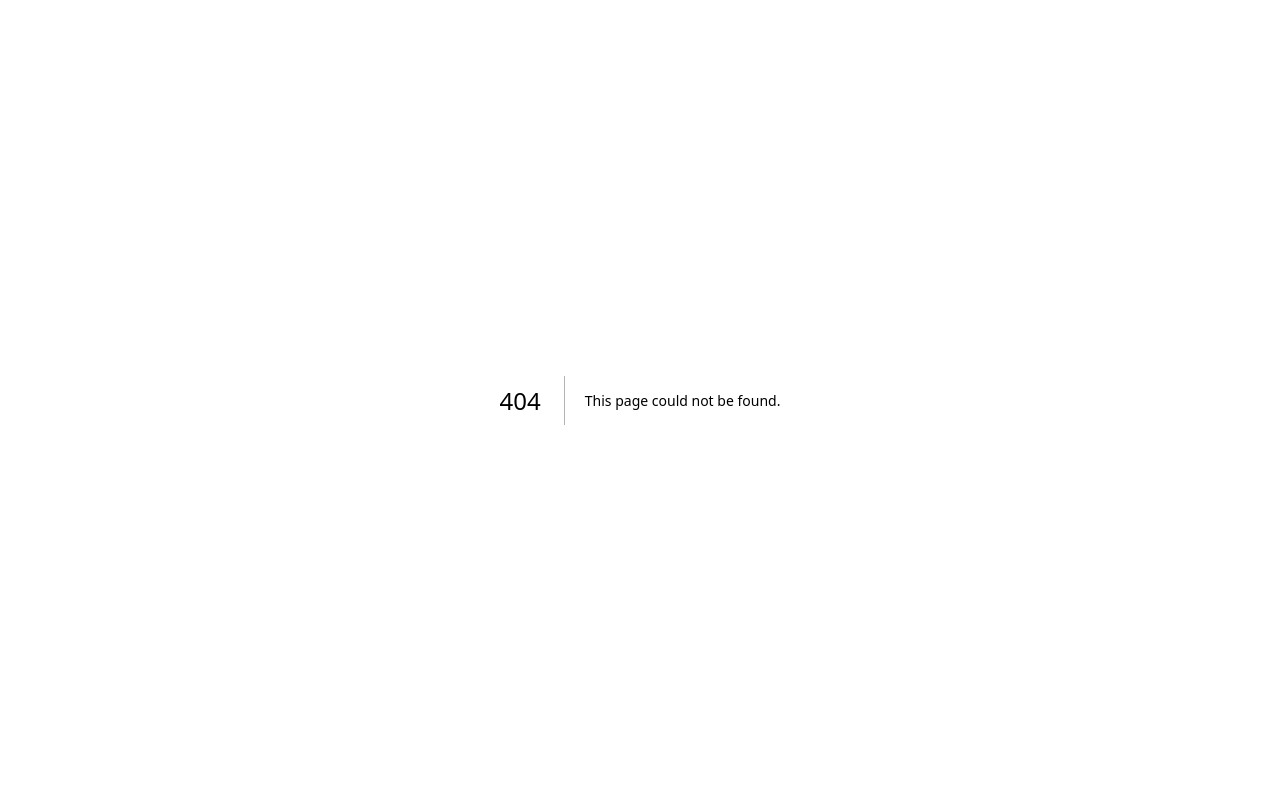
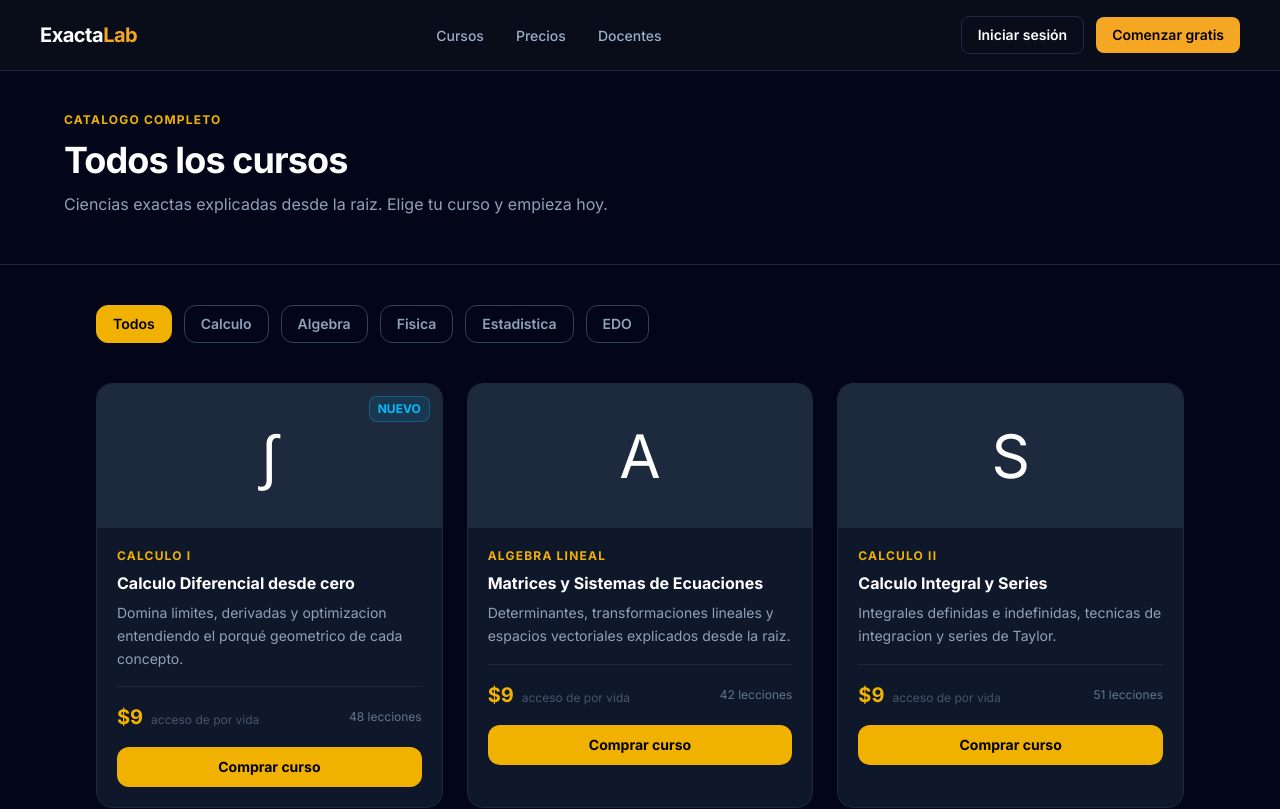
Before and after one commit to Chrisantyha/academia-matematich, a Next.js app: page /cursos in a window 1280 px wide. Before the commit this address had no page. Shown: the top 809 px of the page. Built offline with nearby package versions, Linux system fonts and the light colour scheme.

Commit message:
feat: cerrar sesion funcional con Supabase

```diff
--- a/app/(dashboard)/alumno/page.tsx
+++ b/app/(dashboard)/alumno/page.tsx
@@ -1,3 +1,4 @@
+import LogoutButton from '@/components/auth/LogoutButton'
 import Link from 'next/link'
 
 const cursosEnProgreso = [
@@ -61,9 +62,7 @@ export default function AlumnoDashboard() {
             <a className="flex items-center gap-3 px-3 py-2 rounded-lg text-slate-400 hover:text-white hover:bg-slate-800 font-medium text-sm cursor-pointer transition-colors">
               <span>⚙️</span> Configuracion
             </a>
-            <a className="flex items-center gap-3 px-3 py-2 rounded-lg text-slate-400 hover:text-red-400 hover:bg-slate-800 font-medium text-sm cursor-pointer transition-colors">
-              <span>🚪</span> Cerrar sesion
-            </a>
+            <LogoutButton />
           </div>
         </aside>
 
--- /dev/null
+++ b/app/cursos/page.tsx
@@ -0,0 +1,128 @@
+import Link from 'next/link'
+import Navbar from '@/components/layout/Navbar'
+
+const cursos = [
+  { icono: '∫', tag: 'Calculo I', nombre: 'Calculo Diferencial desde cero', lecciones: 48, precio: '$9', nuevo: true, descripcion: 'Domina limites, derivadas y optimizacion entendiendo el porqué geometrico de cada concepto.' },
+  { icono: 'A', tag: 'Algebra Lineal', nombre: 'Matrices y Sistemas de Ecuaciones', lecciones: 42, precio: '$9', nuevo: false, descripcion: 'Determinantes, transformaciones lineales y espacios vectoriales explicados desde la raiz.' },
+  { icono: 'S', tag: 'Calculo II', nombre: 'Calculo Integral y Series', lecciones: 51, precio: '$9', nuevo: false, descripcion: 'Integrales definidas e indefinidas, tecnicas de integracion y series de Taylor.' },
+  { icono: '⚡', tag: 'Fisica I', nombre: 'Mecanica Clasica', lecciones: 38, precio: '$9', nuevo: true, descripcion: 'Cinematica, dinamica, trabajo y energia con modelado matematico real.' },
+  { icono: 'D', tag: 'Calculo III', nombre: 'Calculo Multivariable', lecciones: 44, precio: '$9', nuevo: false, descripcion: 'Funciones de varias variables, gradientes, integrales multiples y teorema de Stokes.' },
+  { icono: 'P', tag: 'Algebra', nombre: 'Funciones y Polinomios', lecciones: 36, precio: '$9', nuevo: false, descripcion: 'Funciones, polinomios, logaritmos y trigonometria. La base solida que todo universitario necesita.' },
+  { icono: '∇', tag: 'EDO', nombre: 'Ecuaciones Diferenciales', lecciones: 39, precio: '$9', nuevo: false, descripcion: 'Metodos de resolucion de EDO con aplicaciones en fisica e ingenieria.' },
+  { icono: '🔋', tag: 'Fisica II', nombre: 'Electromagnetismo', lecciones: 41, precio: '$9', nuevo: false, descripcion: 'Campos electricos y magneticos, ley de Gauss, induccion electromagnetica.' },
+  { icono: '📊', tag: 'Estadistica', nombre: 'Probabilidad y Estadistica', lecciones: 35, precio: '$9', nuevo: true, descripcion: 'Distribuciones, inferencia estadistica y regresion con ejemplos reales.' },
+]
+
+const categorias = ['Todos', 'Calculo', 'Algebra', 'Fisica', 'Estadistica', 'EDO']
+
+export default function CursosPage() {
+  return (
+    <main className="min-h-screen bg-slate-950 text-white">
+      <Navbar />
+
+      {/* HEADER */}
+      <div className="pt-28 pb-12 px-8 border-b border-slate-800">
+        <div className="max-w-6xl mx-auto">
+          <div className="text-xs font-bold uppercase tracking-widest text-yellow-500 mb-3">
+            Catalogo completo
+          </div>
+          <h1 className="text-4xl font-bold tracking-tight mb-3">
+            Todos los cursos
+          </h1>
+          <p className="text-slate-400 max-w-xl">
+            Ciencias exactas explicadas desde la raiz. Elige tu curso y empieza hoy.
+          </p>
+        </div>
+      </div>
+
+      <div className="max-w-6xl mx-auto px-8 py-10">
+
+        {/* FILTROS */}
+        <div className="flex gap-3 flex-wrap mb-10">
+          {categorias.map((cat) => (
+            <button
+              key={cat}
+              className={`px-4 py-2 rounded-xl text-sm font-semibold border transition-colors ${
+                cat === 'Todos'
+                  ? 'bg-yellow-500 text-black border-yellow-500'
+                  : 'bg-transparent text-slate-400 border-slate-700 hover:border-slate-500 hover:text-white'
+              }`}
+            >
+              {cat}
+            </button>
+          ))}
+        </div>
+
+        {/* GRID DE CURSOS */}
+        <div className="grid grid-cols-1 md:grid-cols-2 lg:grid-cols-3 gap-6">
+          {cursos.map((c) => (
+            <div
+              key={c.nombre}
+              className="bg-slate-900 border border-slate-800 rounded-2xl overflow-hidden cursor-pointer hover:-translate-y-1 hover:border-yellow-500/40 transition-all group"
+            >
+              {/* THUMBNAIL */}
+              <div className="h-36 bg-slate-800 flex items-center justify-center text-6xl relative">
+                {c.icono}
+                <div className="absolute inset-0 bg-yellow-500/10 opacity-0 group-hover:opacity-100 transition-opacity flex items-center justify-center">
+                  <span className="text-3xl">▶</span>
+                </div>
+                {c.nuevo && (
+                  <span className="absolute top-3 right-3 bg-sky-400/10 text-sky-400 text-xs font-bold px-2 py-1 rounded-lg border border-sky-400/30">
+                    NUEVO
+                  </span>
+                )}
+              </div>
+
+              {/* BODY */}
+              <div className="p-5">
+                <div className="text-yellow-500 text-xs font-bold uppercase tracking-widest mb-2">
+                  {c.tag}
+                </div>
+                <h3 className="text-base font-bold mb-2 leading-snug">
+                  {c.nombre}
+                </h3>
+                <p className="text-slate-400 text-sm leading-relaxed mb-4">
+                  {c.descripcion}
+                </p>
+
+                {/* FOOTER */}
+                <div className="flex items-center justify-between pt-4 border-t border-slate-800">
+                  <div>
+                    <span className="text-yellow-500 text-xl font-bold">{c.precio}</span>
+                    <span className="text-slate-600 text-xs ml-2">acceso de por vida</span>
+                  </div>
+                  <span className="text-slate-500 text-xs">{c.lecciones} lecciones</span>
+                </div>
+
+                <button className="w-full mt-4 bg-yellow-500 text-black font-bold py-2.5 rounded-xl hover:bg-yellow-400 transition-colors text-sm">
+                  Comprar curso
+                </button>
+              </div>
+            </div>
+          ))}
+        </div>
+
+        {/* CTA SUSCRIPCION */}
+        <div className="mt-16 bg-slate-900 border border-slate-800 rounded-2xl p-8 text-center">
+          <h2 className="text-2xl font-bold mb-2">Accede a todos los cursos</h2>
+          <p className="text-slate-400 mb-6">Suscribete y estudia sin limites por un precio fijo al mes.</p>
+          <div className="flex gap-4 justify-center flex-wrap">
+            <div className="text-center">
+              <div className="text-3xl font-bold text-yellow-500">$12</div>
+              <div className="text-sm text-slate-500">por mes</div>
+            </div>
+            <div className="flex items-center text-slate-600">vs</div>
+            <div className="text-center">
+              <div className="text-3xl font-bold text-slate-400 line-through">$81</div>
+              <div className="text-sm text-slate-500">cursos por separado</div>
+            </div>
+          </div>
+          <button className="mt-6 bg-yellow-500 text-black font-bold px-8 py-3 rounded-xl hover:bg-yellow-400 transition-colors">
+            Suscribirme ahora
+          </button>
+        </div>
+
+      </div>
+    </main>
+  )
+}
--- /dev/null
+++ b/components/auth/LogoutButton.tsx
@@ -0,0 +1,23 @@
+'use client'
+
+import { createClient } from '@/lib/supabase'
+import { useRouter } from 'next/navigation'
+
+export default function LogoutButton() {
+  const router = useRouter()
+  const supabase = createClient()
+
+  async function handleLogout() {
+    await supabase.auth.signOut()
+    router.push('/login')
+  }
+
+  return (
+    <button
+      onClick={handleLogout}
+      className="flex items-center gap-3 px-3 py-2 rounded-lg text-slate-400 hover:text-red-400 hover:bg-slate-800 font-medium text-sm cursor-pointer transition-colors w-full text-left"
+    >
+      <span>🚪</span> Cerrar sesion
+    </button>
+  )
+}
```
